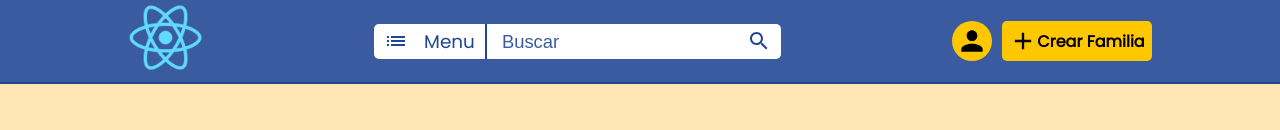
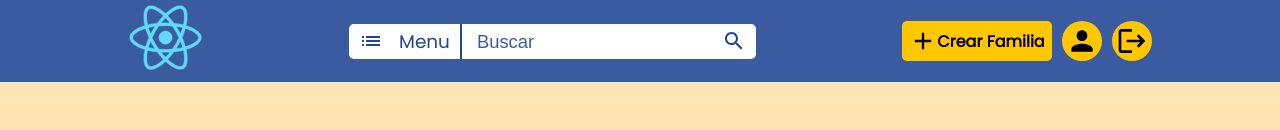
Before and after one commit to richardulloa/connecting_people, a React (Create React App) app in the folder conektin/: page /main in a window 1280 px wide. Shown: the top 130 px of the page. Built offline with nearby package versions, Linux system fonts and the light colour scheme; grey boxes are pictures that could not be loaded.

Commit message:
modified:   conektin/src/componentes/Navegador.jsx 	modified:   conektin/src/componentes/css/Navegador.css 	new file:   conektin/src/context/Provider.js

```diff
--- a/conektin/src/componentes/Navegador.jsx
+++ b/conektin/src/componentes/Navegador.jsx
@@ -4,6 +4,7 @@
 import SearchIcon from '@mui/icons-material/Search';
 import PersonIcon from '@mui/icons-material/Person';
 import AddIcon from '@mui/icons-material/Add';
+import LogoutIcon from '@mui/icons-material/Logout';
 import { Link } from "react-router-dom";
 
 
@@ -25,10 +26,12 @@
                     </div>
                 </section>
                 <section className="perfil">
+                    <Link to={"/crear-familia"} className="crear-familia"><AddIcon fontSize="inherit" /> <span className="crear-familia-text">Crear Familia</span></Link>
                     <Link to={"/perfil"} className="foto-perfil"><PersonIcon fontSize="inherit" /></Link>
-                    <Link to={"/crear-familia"} className="crear-familia"><AddIcon fontSize="inherit" /> <span className="crear-familia-text">Crear Familia</span></Link>
+                    <Link to={"/perfil"} className="foto-perfil"><LogoutIcon fontSize="inherit" /></Link>
                 </section>
             </div>
+
             <div className={`menu ${menu ? 'open' : ''}`}>
                 <ul className="openedMenu">
                     <li><Link to={"/proximos-eventos"}>Proximos Eventos</Link></li>
--- a/conektin/src/componentes/css/Navegador.css
+++ b/conektin/src/componentes/css/Navegador.css
@@ -78,7 +78,7 @@
     display: flex;
     justify-content: space-between;
     align-items: center;
-    width: 200px;
+    width: 250px;
 }
 
 .foto-perfil {
@@ -124,7 +124,6 @@
 }
 
 .menu {
-    border-top: 2px solid #1f4690;
     width: 100%;
     max-height: 0;
     overflow: hidden;
@@ -132,6 +131,7 @@
 }
 
 .open {
+    border-top: 2px solid #1f4690;
     max-height: 100px;
 }
 
```
Also changed, not shown: conektin/src/context/Provider.js (added, +13 -0 lines).
